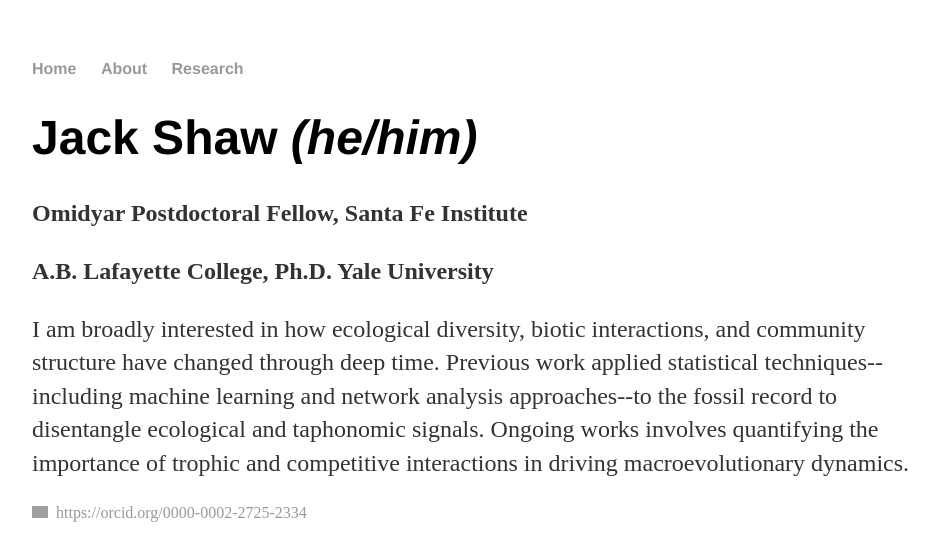
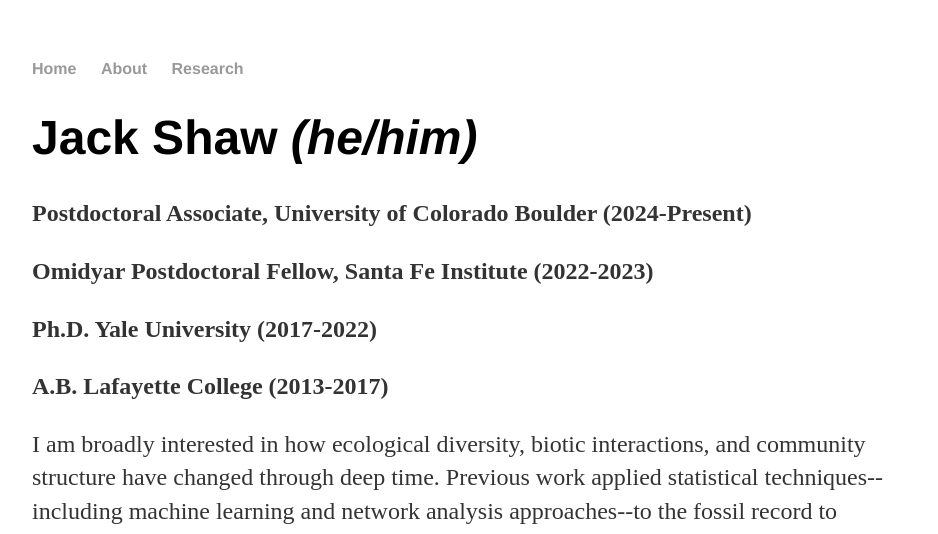
Before and after one commit to jackolivershaw/jackolivershaw.github.io, a Jekyll site: the page built from index.html, in a window 1280 px wide. Shown: the top 534 px of the page, without its empty margins (160-1098 px from the left). Built offline with Jekyll 4.4.1, drawn with Linux system fonts in a browser that asks for light colours; grey boxes are pictures that could not be loaded.

Commit message:
Update index.html

```diff
--- a/index.html
+++ b/index.html
@@ -5,8 +5,10 @@
 <div class="blurb">
 	<h1>Jack Shaw <i>(he/him)</i></h1>
 	<b>
-		<p>Omidyar Postdoctoral Fellow, Santa Fe Institute</p>
-		<p>A.B. Lafayette College, Ph.D. Yale University</p>
+		<p>Postdoctoral Associate, University of Colorado Boulder (2024-Present)</p>
+		<p>Omidyar Postdoctoral Fellow, Santa Fe Institute (2022-2023)</p>
+		<p>Ph.D. Yale University (2017-2022)</p>
+		<p>A.B. Lafayette College (2013-2017)</p>
 	</b>
 	<p></p>
 	<p>I am broadly interested in how ecological diversity, biotic interactions, and community structure have changed through deep time. Previous work applied statistical techniques--including machine learning and network analysis approaches--to the fossil record to disentangle ecological and taphonomic signals. Ongoing works involves quantifying the importance of trophic and competitive interactions in driving macroevolutionary dynamics.</p>
```
